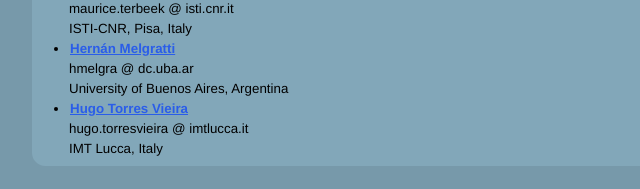
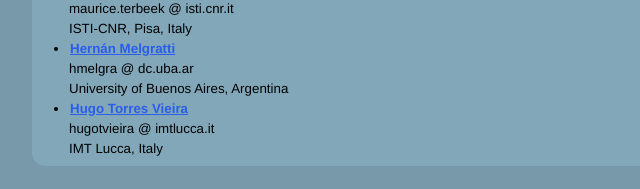
Before and after one commit to fmontesi/soap-website, a plain HTML site: page soap2016/index.html in a window 1280 px wide. Shown: the part 3187-3376 px from the top of the page, 373-1013 px from the left. Drawn offline with Linux system fonts and the light colour scheme.

Commit message:
Update index.html

```diff
--- a/soap2016/index.html
+++ b/soap2016/index.html
@@ -351,7 +351,7 @@ program for support.
 
 	<li>	<a href="http://fmt.isti.cnr.it/~mtbeek/">Maurice ter Beek</a><br/>maurice.terbeek  @  isti.cnr.it<br/> ISTI-CNR, Pisa, Italy </li>
 	<li><a href="http://lafhis.dc.uba.ar/en/~melgratti">Hern&aacuten Melgratti</a><br/>hmelgra  @  dc.uba.ar<br/> University of Buenos Aires, Argentina</li>
-	<li>	<a href="http://sysma.imtlucca.it/people/hugo-torres-vieira/">Hugo Torres Vieira</a><br/>hugo.torresvieira @ imtlucca.it <br/> IMT Lucca, Italy </li>
+	<li>	<a href="http://sysma.imtlucca.it/people/hugo-torres-vieira/">Hugo Torres Vieira</a><br/>hugotvieira @ imtlucca.it <br/> IMT Lucca, Italy </li>
 	</ul>
 </div>
 
```
